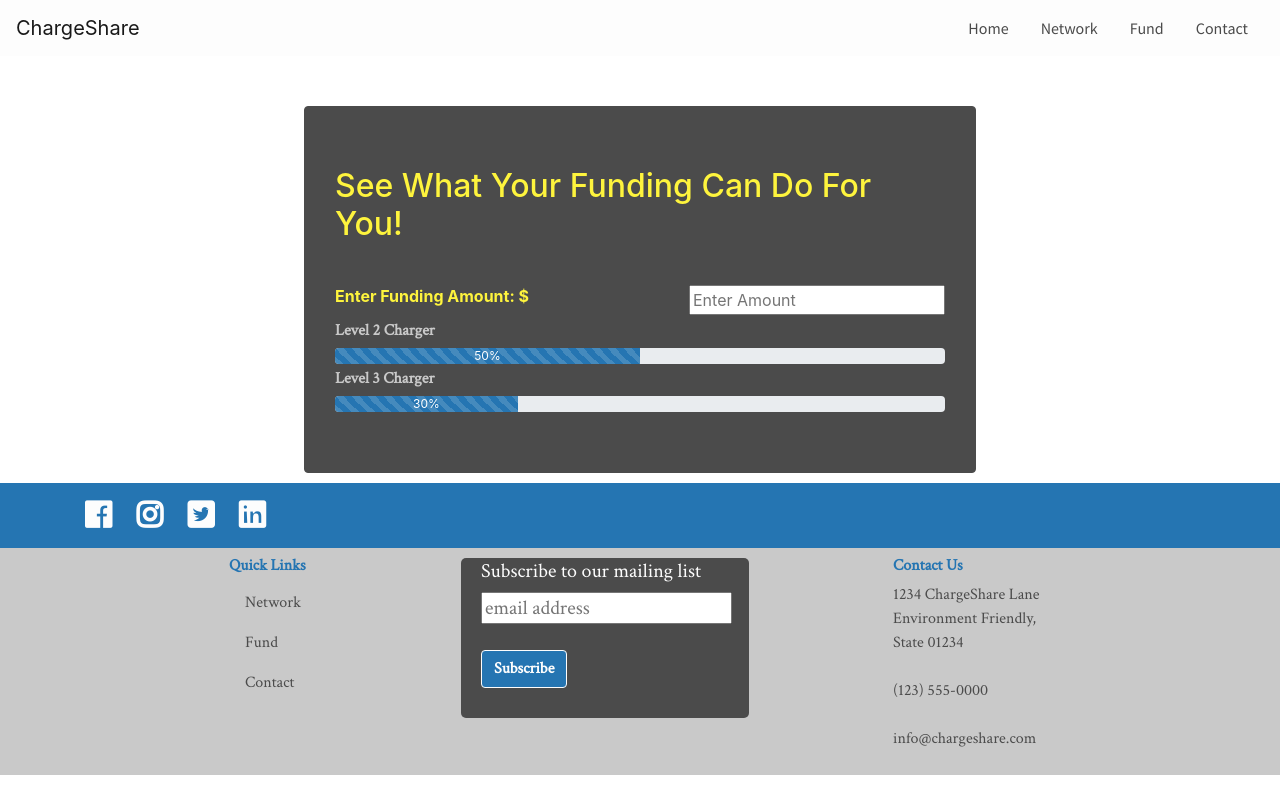
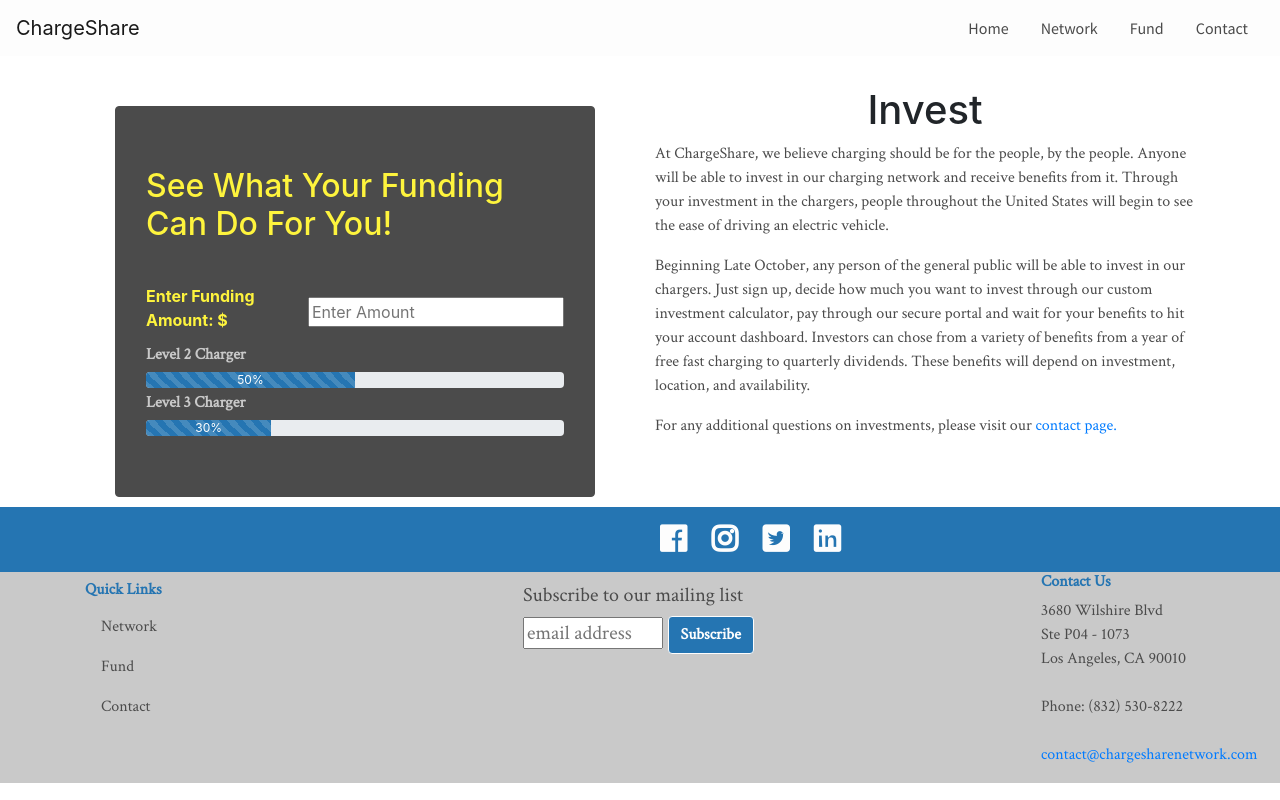
Before and after one commit to grantposell/chargeshare_demo, a website: page invest.html in a window 1280 px wide. Drawn offline with nearby package versions, Linux system fonts and the light colour scheme; a web font is replaced by a local one.

Commit message:
made requested changes by team

```diff
--- a/assets/css/style.css
+++ b/assets/css/style.css
@@ -20,21 +20,32 @@
 
 .section-one {
     background-image: url("../images/nissan.jpg");
-    height: 549px;
+    height: 550px;
     background-repeat: no-repeat;
-    /* background-repeat: no-repeat; */
+}
+
+.section-two {
+    background-image: url("../images/car.jpg");
+    height: 780px;
+    background-repeat: no-repeat;
+    margin-bottom: 15px;
 }
 
 #map {
     height: 500px;
 }
 
-h1 {
+#typed1 {
     color: white;
     font-family: 'Noto Serif', serif;
     font-size: 85px;
     color: #4B4B4B;
     text-shadow: -1px 0 #C9C9C9, 0 1px #C9C9C9, 1px 0 #C9C9C9, 0 -1px #C9C9C9;
+    padding-top: 2em;
+}
+
+.network-header, .invest-header {
+    text-align: center
 }
 
 h6 {
@@ -56,13 +67,20 @@
 
 }
 
-.contact-header {
-    margin-bottom: 40px;
+.col-md-2 {
+    color: #4B4B4B;
+    font-size: 30px;
+    text-align: center;
+    margin-bottom: 20px;
 }
 
 .contact-one,
 .contact-two {
     text-align: center;
+}
+
+.contact-two {
+    margin-bottom: 30px;
 }
 
 h5 {
@@ -75,6 +93,9 @@
 
 .about-section {
     text-align: center;
+}
+.summary {
+    padding-left: 6rem;
 }
 
 .about-paragraph {
@@ -100,13 +121,17 @@
 }
 
 .calculator-card {
-    width: 42em !important;
+    width: 30em !important;
     background-color: #4B4B4B;
     color: #FEF43D;
 }
 
 .card-title {
     color: #2575B2;
+}
+
+.invest {
+    padding-top: 30px;
 }
 
 .social {
@@ -125,11 +150,11 @@
 }
 
 .social-container {
-    width: 100%;
+    width: 20%;
     padding-right: 15px;
     padding-left: 15px;
     margin-right: auto;
-    margin-left: auto;
+    margin-left: 645px;
     background-color: #2575B2;
 }
 
@@ -147,9 +172,16 @@
 }
 
 .p-2 {
-    padding: 0.5rem 9rem .5rem 9rem!important;
+    padding: .5em 0px !important;
 }
 
+.subscribe {
+    padding: 0px 165px 0px 330px !important;
+}
+
+.contact-footer {
+    padding: 0px 0px 0px 85px !important;
+}
 
 .wrapper__title {
     text-transform: capitalize;
@@ -211,15 +243,23 @@
 }
 
 #mc_embed_signup {
-    background: #4B4B4B;
+    /* background: #4B4B4B; */
     clear: left;
     font: 20px 'Crimson Text', serif;
     border-radius: .25em;
-    color: #FDFDFD;
+    color: #4B4B4B;
     height: 10rem;
     width: 18rem;
     padding-left: 20px;
     margin-top: 10px;
+}
+
+#mce-EMAIL {
+    width: 140px;
+}
+
+#mc-embedded-subscribe {
+    vertical-align: baseline;
 }
 
 .btn-secondary {
--- a/invest.html
+++ b/invest.html
@@ -52,13 +52,16 @@
                 </li> -->
         </ul>
     </nav>
-
+    <div class="container">
+        <div class="row">
+            <div class="col-md-6">
                 <div class="card calculator-card">
                     <h2 class="wrapper__title">See what your funding can do for you!</h1>
                         <form class="calculator">
                             <div class="calculator__row">
                                 <label for="funding">enter funding amount: $</label>
-                    <input type="text" id="funding" class="calculator__funing" placeholder="Enter Amount" required />
+                                <input type="text" id="funding" class="calculator__funing" placeholder="Enter Amount"
+                                    required />
                             </div>
                             <!-- <div class="calculator__row">
                                         <label for="tip">tip amount:
@@ -87,6 +90,27 @@
                             </div>
                         </div>
                 </div>
+            </div>
+
+            <div class="col-md-6 invest">
+                <h1 class="invest-header">Invest</h1>
+                <p>At ChargeShare, we believe charging should be for the people, by the people. Anyone will be able to
+                    invest in our charging network and receive benefits from it. Through your investment in the
+                    chargers, people throughout the United States will begin to see the ease of driving an electric
+                    vehicle.</p>
+
+
+                <p>Beginning Late October, any person of the general public will be able to invest in our chargers.
+                    Just sign up, decide how much you want to invest through our custom investment calculator, pay
+                    through our secure portal and wait for your benefits to hit your account dashboard. Investors can
+                    chose from a variety of benefits from a year of free fast charging to quarterly dividends. These
+                    benefits will depend on investment, location, and availability.</p>
+
+                <p>For any additional questions on investments, please visit our <a href="/contact.html">contact page.</a></p>
+            </div>
+        </div>
+    </div>
+
 
 
     <div class="container">
@@ -120,27 +144,28 @@
                         <div class="footer-content-block d-flex flex-column flex-md-row flex-nowrap">
                             <div class="footer-address d-flex flex-column flex-sm-row flex-wrap justify-content-between order-2 order-md-1">
 
-                                    <div class="p-2">
+                                <div class="p-2 links">
                                     <h6>Quick Links</h6>
-                                        <ul>
-                                            <!-- <li>
+                                    <p>
+
+                                        <!--
                                                     <a class="nav-link" href="#">Going Electric</a>
-                                                </li> -->
-                                            <li>
+                                                    <br>
+                                                -->
+
                                         <a class="nav-link" href="./network.html">Network</a>
-                                            </li>
-                                            <li>
+
                                         <a class="nav-link" href="./invest.html">Fund</a>
-                                            </li>
-                                            <li>
+
                                         <a class="nav-link" href="./contact.html">Contact</a>
-                                            </li>
-                                        </ul>
+                                    </p>
+
                                 </div>
 
 
                             </div>
                             <div class="d-flex flex-row flex-nowrap order-1 order-md-2 metanavi">
+                                <div class="p-2 subscribe">
                                     <!-- Begin Mailchimp Signup Form -->
                                     <div id="mc_embed_signup">
                                         <form action="https://chargesharenetwork.us19.list-manage.com/subscribe/post?u=fc887adcd52355cd6bb164eff&amp;id=a6143a407d"
@@ -150,33 +175,35 @@
                                                 <label for="mce-EMAIL">Subscribe to our mailing list</label>
                                                 <br>
                                                 <input type="email" value="" name="EMAIL" class="email" id="mce-EMAIL"
-                                                    placeholder="email address" required>
+                                                    placeholder="email address" required> <input type="submit" value="Subscribe"
+                                                    name="subscribe" id="mc-embedded-subscribe" class="btn btn-secondary">
                                                 <br>
                                                 <br>
                                                 <!-- real people should not fill this in and expect good things - do not remove this or risk form bot signups-->
                                                 <div style="position: absolute; left: -5000px;" aria-hidden="true"><input
-                                                        type="text" name="b_fc887adcd52355cd6bb164eff_a6143a407d" tabindex="-1"
-                                                        value=""></div>
-                                                <div class="clear"><input type="submit" value="Subscribe" name="subscribe"
-                                                        id="mc-embedded-subscribe" class="btn btn-secondary"></div>
+                                                        type="text" name="b_fc887adcd52355cd6bb164eff_a6143a407d"
+                                                        tabindex="-1" value=""></div>
+                                                <div class="clear"></div>
                                             </div>
                                         </form>
                                     </div>
 
                                     <!--End mc_embed_signup-->
                                 </div>
+                            </div>
                             <div class="d-flex flex-row flex-nowrap order-1 order-md-2 metanavi">
-                                    <div class="p-2">
+                                <div class="p-2 contact-footer">
                                     <h6>Contact Us</h6>
-                                        <p>1234 ChargeShare Lane
+                                    <p>3680 Wilshire Blvd
+                                        <br>Ste P04 - 1073
                                         <br>
-                                            Environment Friendly, State 01234
+                                        Los Angeles, CA 90010
                                         <br>
                                         <br>
-                                            (123) 555-0000
+                                        Phone: (832) 530-8222
                                         <br>
                                         <br>
-                                            info@chargeshare.com
+                                        <a href="mailto:contact@chargesharenetwork.com">contact@chargesharenetwork.com</a>
                                     </p>
                                 </div>
                             </div>
```
Also changed, not shown: contact.html (+29 -26 lines), index.html (+38 -73 lines), network.html (+68 -21 lines), 1 other file. Lines whose indentation alone changed are shown as unchanged.
